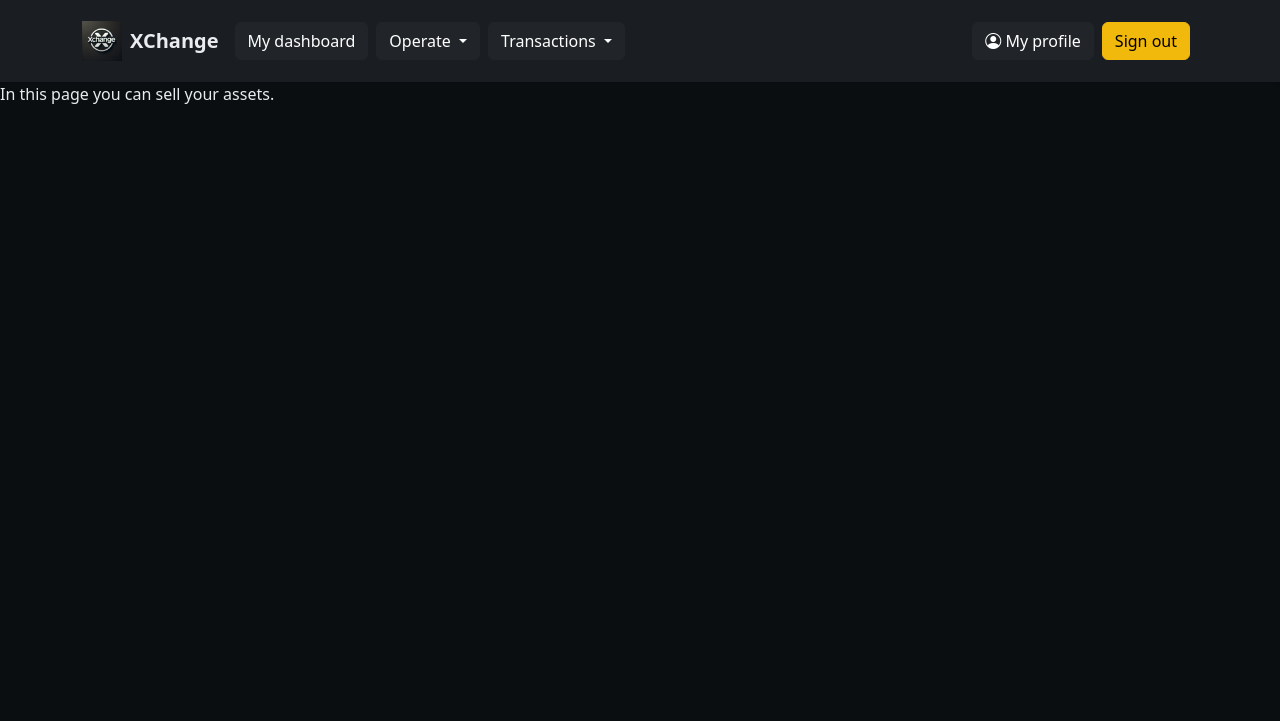
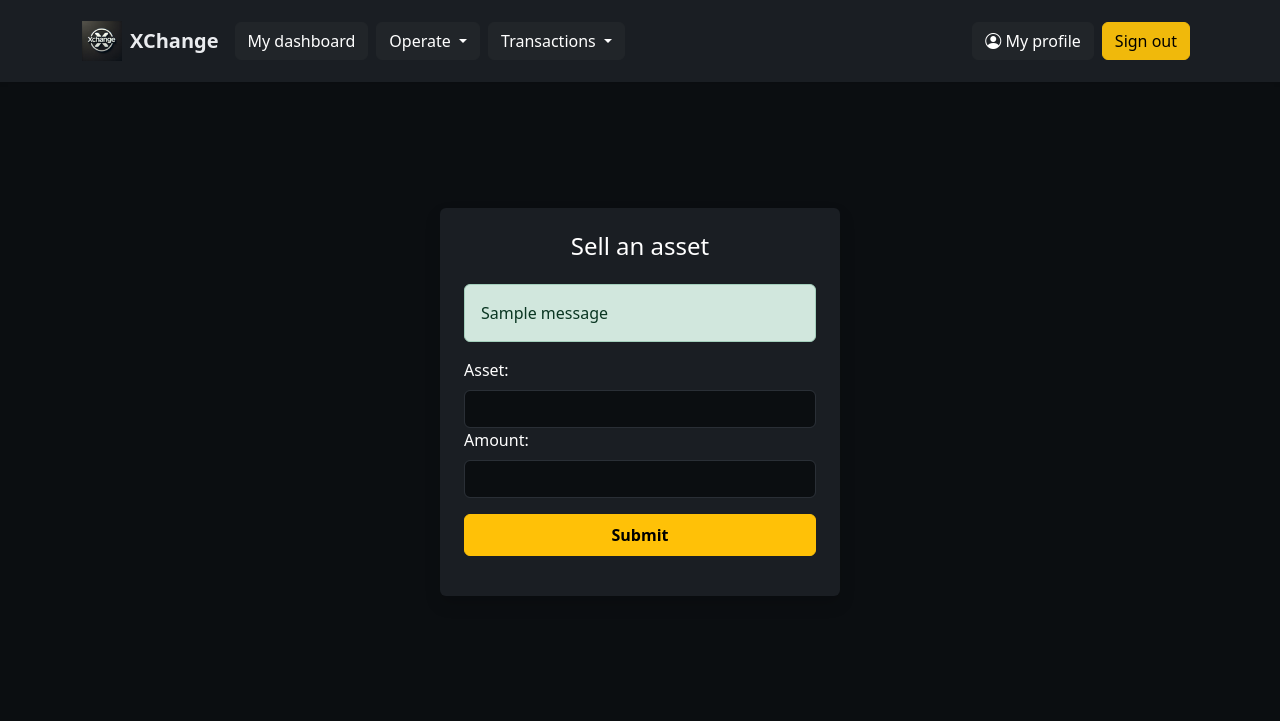
Before and after one commit to valmyzk/DjangoProject, a Django app: page /assets/sell/ in a window 1280 px wide. Shown: the top 721 px of the page. Run offline with Django 5.2, Linux system fonts and the light colour scheme; a user stored in the database is signed in; tables that the repository leaves empty hold one stand-in row (values such as "Sample post"); one stand-in notice (Sample message) is shown; parts of the project's set-up code (start-up, migrations or seed data) failed here and were passed over; some libraries are stand-ins or nearby versions.

Commit message:
Added buy and sell templates(the logic is not implemented yet)

```diff
--- a/WebProject/forms.py
+++ b/WebProject/forms.py
@@ -52,3 +52,17 @@ class TransferFundsForm(forms.Form):
         if self.user.wallet.balance < self.cleaned_data['amount']:
             raise ValidationError('Not enough balance in your wallet', code='balance')
         return self.cleaned_data['amount']
+
+class BuyAnAssetForm(forms.Form):
+    """
+    Form used to buy an asset.
+    """
+    asset = forms.CharField(label=_('Asset:'), required=True, widget=forms.TextInput(BOOTSTRAP_ATTRS))
+    amount = forms.DecimalField(label='Amount:', min_value=0, decimal_places=2, step_size=0.1, widget=forms.NumberInput(BOOTSTRAP_ATTRS))
+
+class SellAnAssetForm(forms.Form):
+    """
+    Form used to sell an asset.
+    """
+    asset = forms.CharField(label=_('Asset:'), required=True, widget=forms.TextInput(BOOTSTRAP_ATTRS))
+    amount = forms.DecimalField(label='Amount:', min_value=0, decimal_places=2, step_size=0.1, widget=forms.NumberInput(BOOTSTRAP_ATTRS))
--- a/WebProject/templates/operations/sell.html
+++ b/WebProject/templates/operations/sell.html
@@ -3,5 +3,27 @@
 {% block title %}XChange - Sell{% endblock %}
 
 {% block content %}
-<p>In this page you can sell your assets.</p>
+<div class="container d-flex justify-content-center align-items-center" style="min-height: 80vh;">
+    <div class="card shadow p-4 text-white" style="max-width: 400px; width: 100%;">
+        <h4 class="card-title text-center mb-4">Sell an asset</h4>
+        {% if messages %}
+        <div id="messageBox">
+            {% for message in messages %}
+            <div class="alert alert-{{ message.tags }}">{{ message }}</div>
+            {% endfor %}
+        </div>
+        {% endif %}
+        <form method="POST">
+            {% csrf_token %}
+            {% for field in form %}
+            <div class="mb-3">
+                {{ field.errors }}
+                <label for="{{ field.auto_id }}" class="form-label">{{ field.label }}</label>
+                {{ field }}
+                {% endfor %}
+            </div>
+            <button type="submit" class="btn btn-warning w-100 fw-semibold py-2">Submit</button>
+        </form>
+    </div>
+</div>
 {% endblock %}
--- a/WebProject/views.py
+++ b/WebProject/views.py
@@ -6,7 +6,7 @@ from django.http import HttpRequest, HttpResponse
 from django.shortcuts import render, redirect
 from django.db.models import Q
 
-from .forms import EditProfileForm, AddFundsForm, TransferFundsForm
+from .forms import EditProfileForm, AddFundsForm, TransferFundsForm, BuyAnAssetForm, SellAnAssetForm
 from .models import Transaction
 from .utils import transfer_funds_internal, get_admin
 
@@ -29,12 +29,14 @@ def cash(request: HttpRequest) -> HttpResponse:
 
 @login_required
 def buy(request: HttpRequest) -> HttpResponse:
-    return render(request, 'operations/buy.html')
+    form = BuyAnAssetForm()
+    return render(request, 'operations/buy.html', {'form': form})
 
 
 @login_required
 def sell(request: HttpRequest) -> HttpResponse:
-    return render(request, 'operations/sell.html')
+    form = SellAnAssetForm()
+    return render(request, 'operations/sell.html', {'form': form})
 
 
 @login_required
```
Also changed, not shown: WebProject/templates/operations/buy.html (+23 -1 lines), db.sqlite3.
